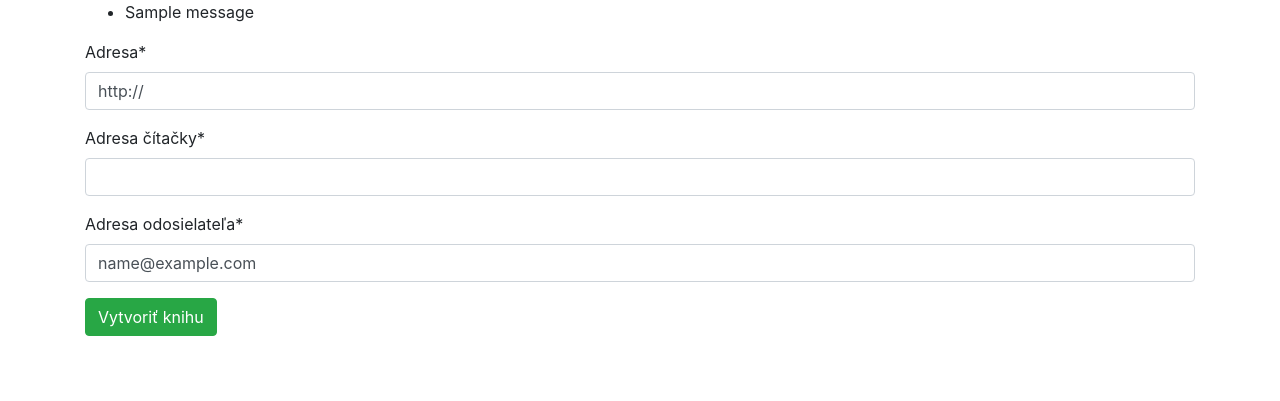
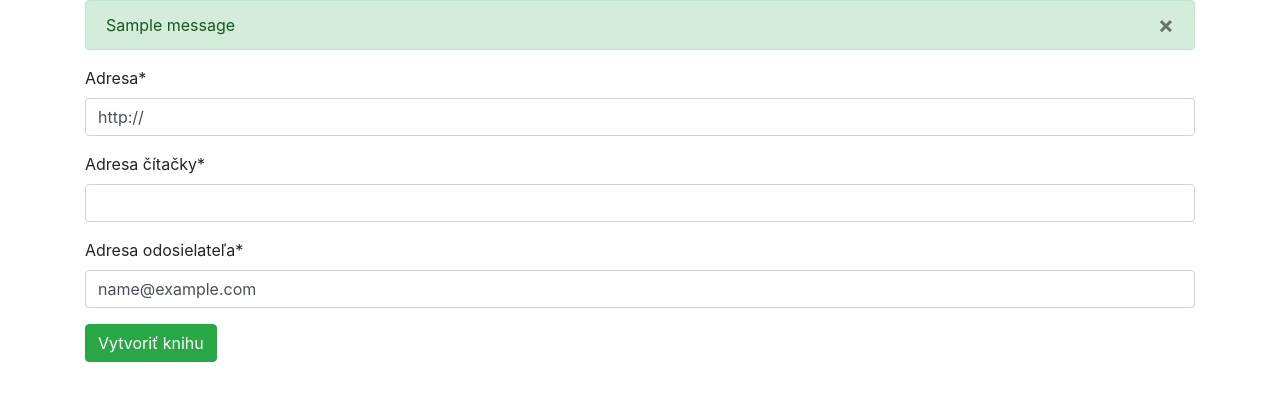
Before and after one commit to mhozza/pi-control, a Django app: page /ebook/ in a window 1280 px wide. Shown: the part 58-459 px from the top of the page. Run offline with Django 3.2, Linux system fonts and the light colour scheme; a user stored in the database is signed in; tables that the repository leaves empty hold one stand-in row (values such as "Sample post"); one stand-in notice (Sample message) is shown; parts of the project's set-up code (start-up, migrations or seed data) failed here and were passed over; some libraries are stand-ins or nearby versions.

Commit message:
Prettier message formatting.

```diff
--- a/pi_control/pi_control/templates/pi_control/base.html
+++ b/pi_control/pi_control/templates/pi_control/base.html
@@ -1,4 +1,4 @@
-{% load staticfiles sekizai_tags %}
+{% load staticfiles sekizai_tags pi_tags %}
 <!doctype html>
 <html lang="en">
 <head>
@@ -30,11 +30,15 @@
 
 <main role="main" class="container">
     {% if messages %}
-        <ul class="messages">
-            {% for message in messages %}
-                <li{% if message.tags %} class="{{ message.tags }}"{% endif %}>{{ message }}</li>
-            {% endfor %}
-        </ul>
+        <!-- Messages for this instance -->
+        {% for message in messages %}
+            {% with message.level_tag|split:" " as tags %}
+                <div class="alert {% for tag in tags %} alert-{{ tag }} {% endfor %}" role="alert">
+                    <a class="close" data-dismiss="alert" href="#">&times;</a>
+                    {{ message|safe }}
+                </div>
+            {% endwith %}
+        {% endfor %}
     {% endif %}
     {% block content %}{% endblock %}
 </main><!-- /.container -->
--- /dev/null
+++ b/pi_control/pi_control/templatetags/pi_tags.py
@@ -0,0 +1,8 @@
+from django import template
+
+register = template.Library()
+
+
+@register.filter
+def split(value, arg):
+    return value.split(arg)
```
Also changed, not shown: pi_control/pi_control/templatetags/__init__.py (added).
